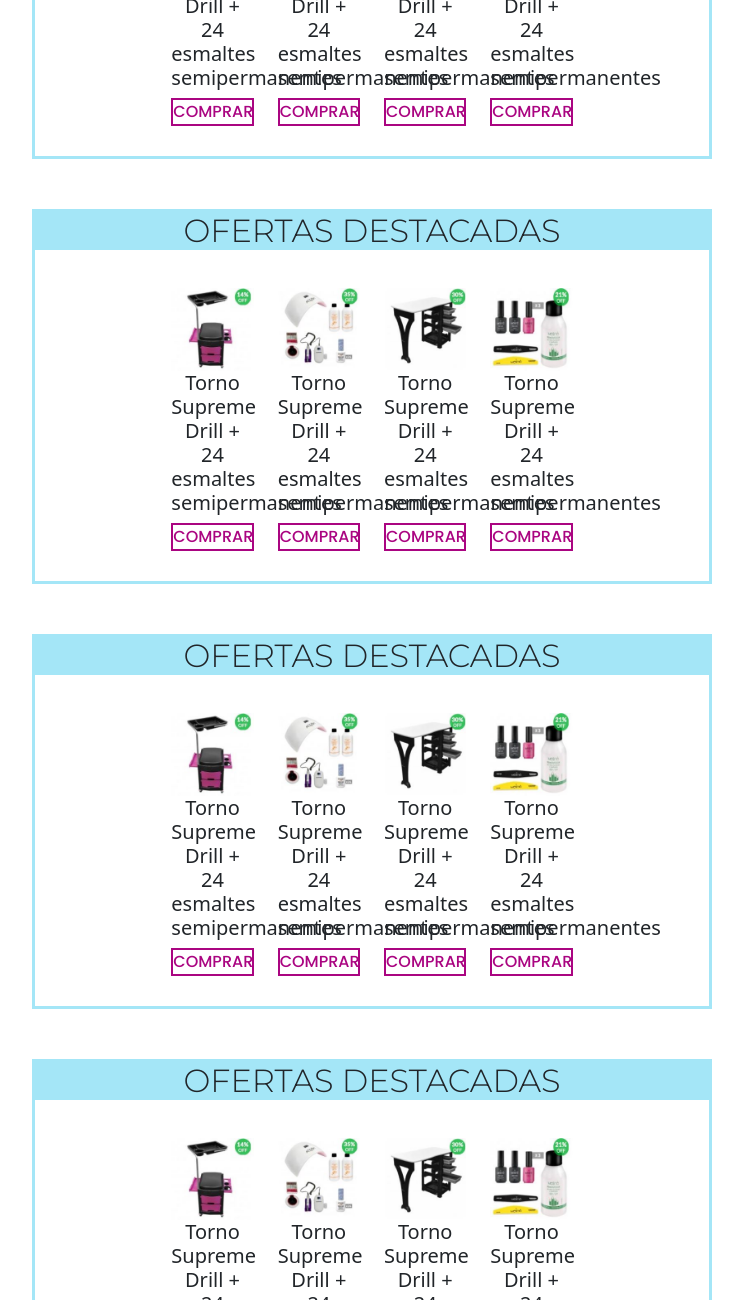
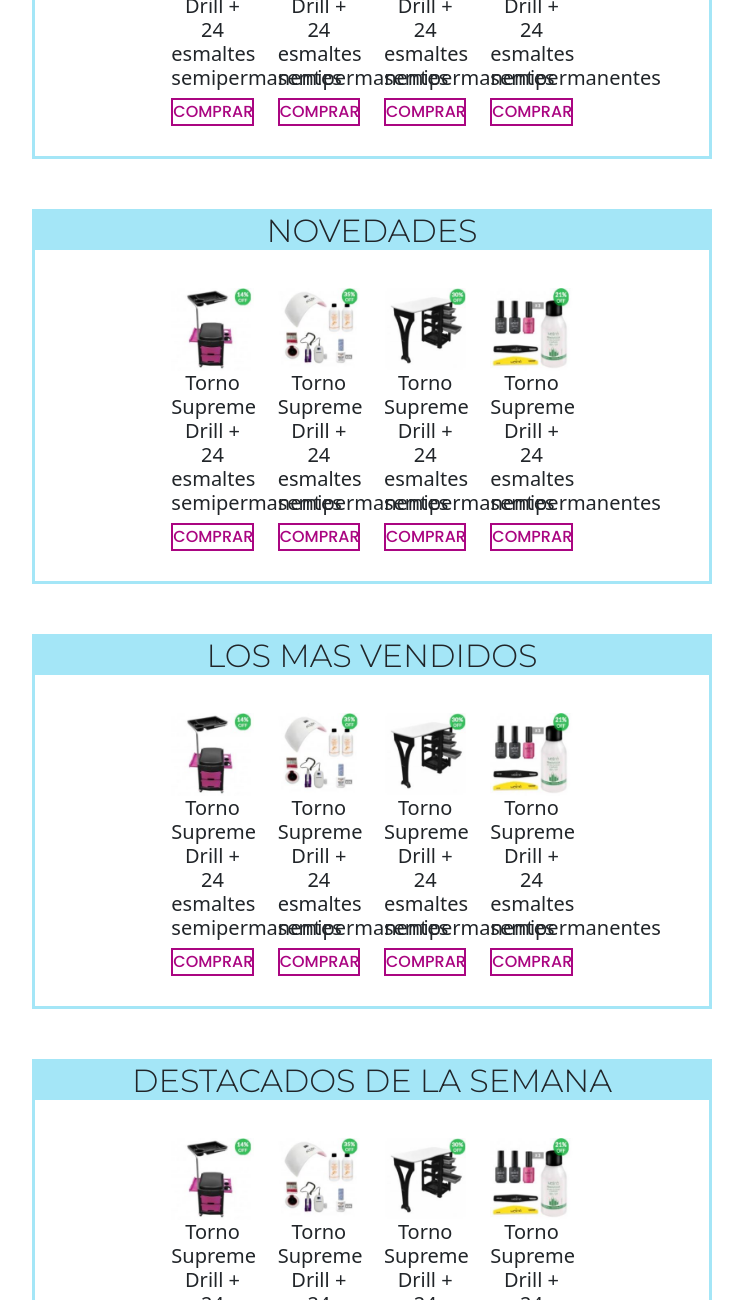
Before and after one commit to e10416a/NailArts, a website: page index.html in a window 1280 px wide. Shown: the part 987-2287 px from the top of the page, without its empty margins (268-1011 px from the left). Drawn offline with nearby package versions, Linux system fonts and the light colour scheme; a web font is replaced by a local one.

Commit message:
aplicando SEO 2

```diff
--- a/index.html
+++ b/index.html
@@ -156,7 +156,7 @@
 
             <article class="articulos">
               <article>
-                    <h2 class="articulos__titulo">OFERTAS DESTACADAS</h2>
+                    <h2 class="articulos__titulo">NOVEDADES</h2>
                     <article class="articulos__general row d-flex justify-content-center align-self-center">
                         <div class="col-xs-12 col-md-6 col-lg-2 d-flex flex-column justify-content-center align-self-center">
                             <img class= "img-fluid" src="resources/imagenes_index/Oferta_1.JPG" alt="">
@@ -187,7 +187,7 @@
 
             <article class="articulos">
               <article>
-                    <h2 class="articulos__titulo">OFERTAS DESTACADAS</h2>
+                    <h2 class="articulos__titulo">LOS MAS VENDIDOS</h2>
                     <article class="articulos__general row d-flex justify-content-center align-self-center">
                         <div class="col-xs-12 col-md-6 col-lg-2 d-flex flex-column justify-content-center align-self-center">
                             <img class= "img-fluid" src="resources/imagenes_index/Oferta_1.JPG" alt="">
@@ -218,7 +218,7 @@
 
             <article class="articulos">
               <article>
-                    <h2 class="articulos__titulo">OFERTAS DESTACADAS</h2>
+                    <h2 class="articulos__titulo">DESTACADOS DE LA SEMANA</h2>
                     <article class="articulos__general row d-flex justify-content-center align-self-center">
                         <div class="col-xs-12 col-md-6 col-lg-2 d-flex flex-column justify-content-center align-self-center">
                             <img class= "img-fluid" src="resources/imagenes_index/Oferta_1.JPG" alt="">
```
